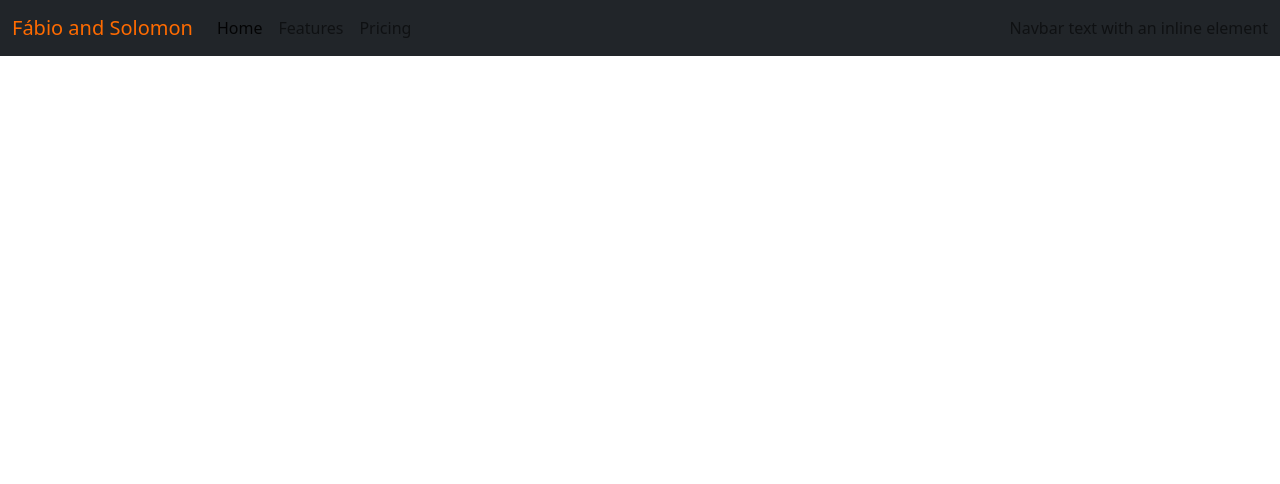
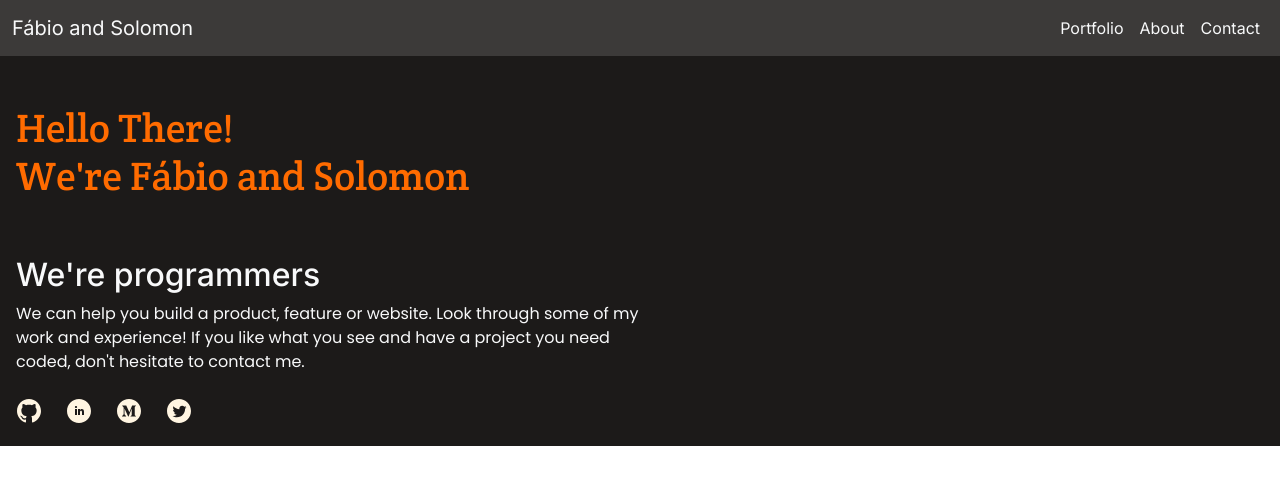
Before and after one commit to limavfabio/bootstrap-portfolio, a plain HTML site: page index.html in a window 1280 px wide. Drawn offline with nearby package versions, Linux system fonts and the light colour scheme.

Commit message:
Add hero section

```diff
--- a/index.html
+++ b/index.html
@@ -8,30 +8,53 @@
     <link rel="stylesheet" href="css/custom.css">
 </head>
 <body>
-    <nav class="navbar navbar-expand-lg bg-dark">
-        <div class="container-fluid ">
-          <a class="navbar-brand text-primary" href="#">Fábio and Solomon</a>
-          <button class="navbar-toggler" type="button" data-bs-toggle="collapse" data-bs-target="#navbarText" aria-controls="navbarText" aria-expanded="false" aria-label="Toggle navigation">
+    <nav class="navbar navbar-expand-md bg-secondary">
+        <div class="container-fluid">
+          <a class="navbar-brand text-light" href="#">Fábio and Solomon</a>
+          <button class="navbar-toggler bg-light" type="button" data-bs-toggle="collapse" data-bs-target="#navbarNav" aria-controls="navbarNav" aria-expanded="false" aria-label="Toggle navigation">
             <span class="navbar-toggler-icon"></span>
           </button>
-          <div class="collapse navbar-collapse" id="navbarText">
-            <ul class="navbar-nav me-auto mb-2 mb-lg-0">
+          <div class="collapse navbar-collapse justify-content-end" id="navbarNav">
+            <ul class="navbar-nav">
               <li class="nav-item">
-                <a class="nav-link active" aria-current="page" href="#">Home</a>
+                <a class="nav-link active text-light" aria-current="page" href="#portfolio">Portfolio</a>
               </li>
               <li class="nav-item">
-                <a class="nav-link" href="#">Features</a>
+                <a class="nav-link text-light" href="#about">About</a>
               </li>
               <li class="nav-item">
-                <a class="nav-link" href="#">Pricing</a>
+                <a class="nav-link text-light" href="#contact">Contact</a>
               </li>
             </ul>
-            <span class="navbar-text">
-              Navbar text with an inline element
-            </span>
           </div>
         </div>
     </nav>
+    <section id="hero" class="container-fluid bg-dark ps-3 mx-0">
+        <h1 class="text-primary py-5">
+            Hello There!<br>We're Fábio and Solomon
+        </h1>
+        <h2 class="text-light text-primary">
+            We're programmers
+        </h2>
+        <p class="text-light w-50">We can help you build a product, feature or website. Look through some of my work and experience! If you like what you see and have a project you need coded, don't hesitate to contact me.</p>
+        <div>
+            <ul class="list-unstyled d-inline-flex ">
+                <li>
+                    <button class="btn btn-link ps-0"><img src="Icons/iconmonstr-github-light.svg" alt=""></button>
+                </li>
+                <li>
+                    <button class="btn btn-link"><img src="Icons/iconmonstr-linkedin-light.svg" alt=""></button>
+                </li>
+                <li>
+                    <button class="btn btn-link"><img src="Icons/iconmonstr-medium-light.svg" alt=""></button>
+                </li>
+                <li>
+                    <button class="btn btn-link"><img src="Icons/iconmonstr-twitter-light.svg" alt=""></button>
+                </li>
+            </ul>
+        </div>
+    </section>
+    <!-- Javascript JSDeliver link -->
     <script src="https://cdn.jsdelivr.net/npm/bootstrap@5.0.2/dist/js/bootstrap.bundle.min.js" integrity="sha384-MrcW6ZMFYlzcLA8Nl+NtUVF0sA7MsXsP1UyJoMp4YLEuNSfAP+JcXn/tWtIaxVXM" crossorigin="anonymous"></script>
 </body>
 </html>
--- a/sass/custom.scss
+++ b/sass/custom.scss
@@ -1,7 +1,27 @@
 //Custom variables
 $primary:       #ff6b00 !default;
-
+$secondary:     #3c3a39 !default;
+// $success:       $green !default;
+// $info:          $cyan !default;
+// $warning:       $yellow !default;
+// $danger:        $red !default;
+// $light:         $gray-100 !default;
+$dark:          #1c1a19 !default;
 
 
 //import bootstrap
 @import '../node_modules/bootstrap/scss/bootstrap.scss';
+
+
+//Import Fonts from Google Fonts
+@import url('https://fonts.googleapis.com/css2?family=Crete+Round&family=Inter:wght@400;500;700&family=Poppins&display=swap');
+
+body {
+    font-family: 'Inter', sans-serif;
+    h1 {
+        font-family: 'Crete Round', serif;
+    }
+    p {
+        font-family: 'Poppins', sans-serif;
+    }
+}
```
Also changed, not shown: Icons/Rectangle-55.png (added), Icons/Rectangle-56.png (added), Icons/Rectangle-57.png (added), Icons/icon-mail.svg (added), Icons/iconmonstr-github-dark.svg (added), Icons/iconmonstr-github-light.svg (added), Icons/iconmonstr-linkedin-dark.svg (added), Icons/iconmonstr-linkedin-light.svg (added), Icons/iconmonstr-medium-dark.svg (added), Icons/iconmonstr-medium-light.svg (added), Icons/iconmonstr-twitter-dark.svg (added), Icons/iconmonstr-twitter-light.svg (added), css/custom.css, 1 other file.
